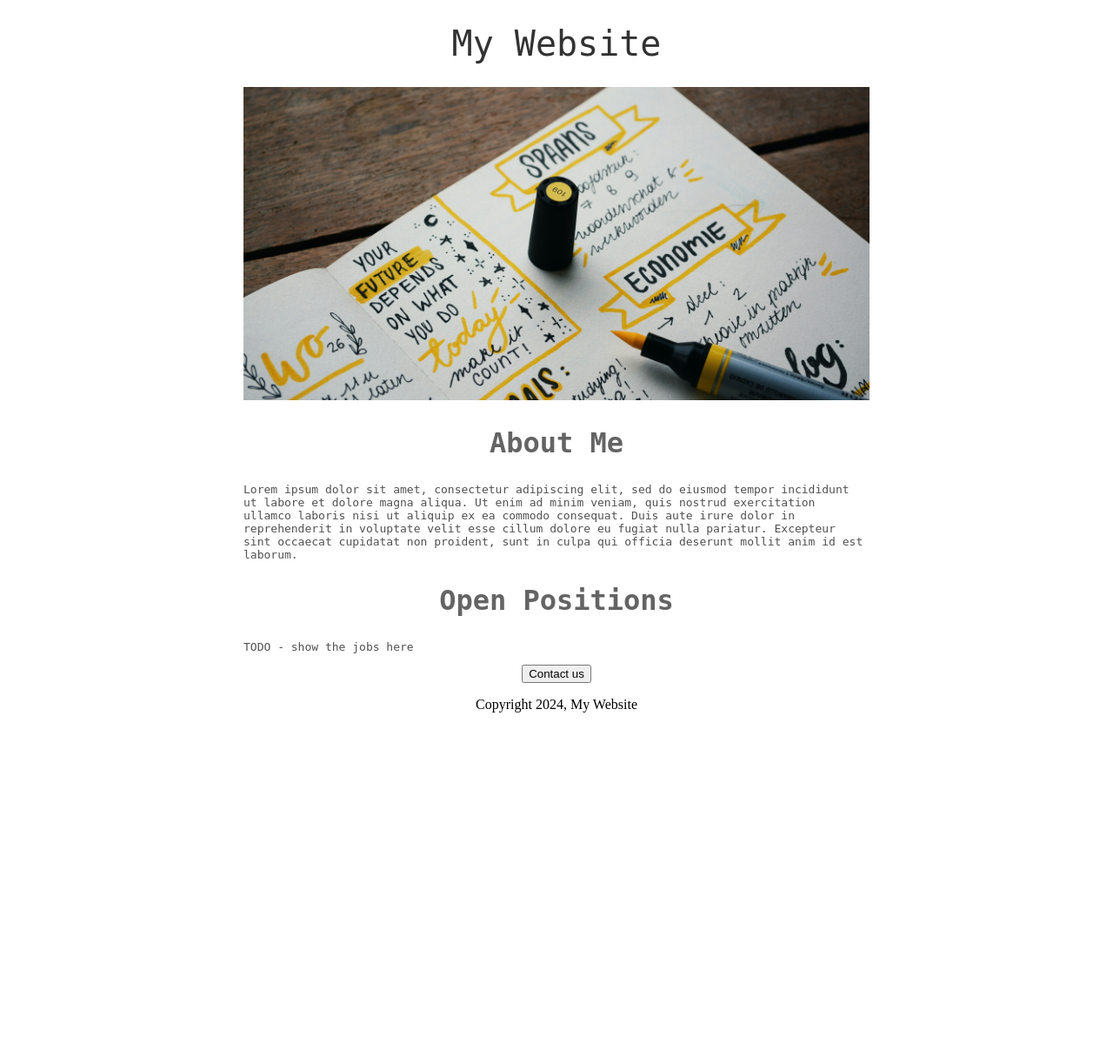
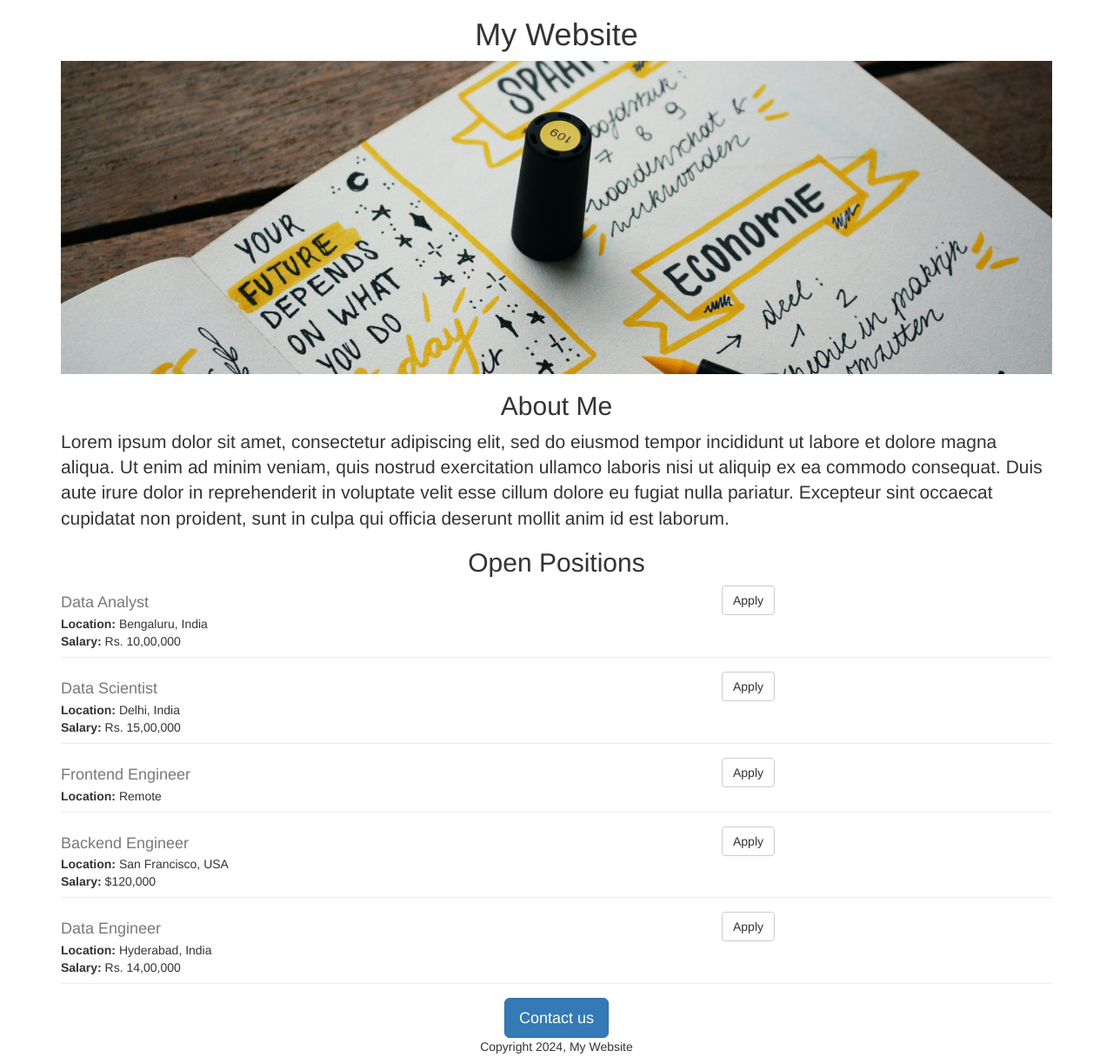
Before and after one commit to Ajay8919/flask-app, a Flask app: page / in a window 1280 px wide. Shown: the whole page at 87% size. Before the commit the page ends 819 px from the top, so only its background shows below. Run offline with Flask 3, Linux system fonts and the light colour scheme.

Commit message:
added dynamic data and api route

```diff
--- a/app.py
+++ b/app.py
@@ -1,10 +1,46 @@
-from flask import Flask, render_template
+from flask import Flask, render_template, jsonify
 
 app = Flask(__name__)
 
+JOBS=[
+    {
+        'id':1,
+        'title':'Data Analyst',
+        'location':'Bengaluru, India',
+        'salary':'Rs. 10,00,000'
+    },
+    {
+        'id':2,
+        'title':'Data Scientist',
+        'location':'Delhi, India',
+        'salary':'Rs. 15,00,000'
+    },
+    {
+        'id':3,
+        'title':'Frontend Engineer',
+        'location':'Remote',
+
+    },
+    {
+        'id':4,
+        'title':'Backend Engineer',
+        'location':'San Francisco, USA',
+        'salary':'$120,000'
+    },
+    {
+        'id':5,
+        'title':'Data Engineer',
+        'location':'Hyderabad, India',
+        'salary':'Rs. 14,00,000'
+    }
+]
+
 @app.route("/")
 def hello_world():
-    return render_template('index.html');
+    return render_template('index.html',jobs=JOBS);
 
+@app.route('/jobs')
+def list_jobs():
+    return jsonify(JOBS)
 if __name__ == "__main__":
     app.run(host="0.0.0.0", debug=True)
--- a/templates/index.html
+++ b/templates/index.html
@@ -2,47 +2,34 @@
 <html>
   <head>
     <title>My Title</title>
+    <meta charset="utf-8">
+    <meta http-equiv="X-UA-Compatible" content="IE=edge">
+    <meta name="viewport" content="width=device-width, initial-scale=1">
+    <link rel="stylesheet" href="https://cdn.jsdelivr.net/npm/bootstrap@3.4.1/dist/css/bootstrap.min.css" integrity="sha384-HSMxcRTRxnN+Bdg0JdbxYKrThecOKuH5zCYotlSAcp1+c8xmyTe9GYg1l9a69psu" crossorigin="anonymous">
     <style>
-      h1{
-        font-size: 40px;
-        font-family: monospace;
-        font-weight:normal;
-        color: rgb(50, 50, 50);
-        text-align:center;
-      }
       #banner{
-        width: 100%;
         height: 360px;
         object-fit:cover;
-
-      }
-      h2{
-        font-size: 32px;
-        font-family: monospace;
-        color: rgb(100, 100, 100);
-        text-align:center;
-      }
-      .bodytext{
-        font-family: monospace;
-        color: rgb(80, 80, 80);
-      }
-      #container{
-        max-width:720px;
-        margin:0 auto 0 auto;
+        width:100%;
       }
     </style>
   </head>
   <body>
-    <div id="container">
-    <h1>My Website</h1>
-    <img id="banner" src="https://7d88b67c-2d21-4bfc-a797-d486ffb819ee-00-35jqkiqvk8tl6.pike.replit.dev:5000/static/careers.jpg"/>
-    <h2>About Me</h2>
-    <p class="bodytext">Lorem ipsum dolor sit amet, consectetur adipiscing elit, sed do eiusmod tempor incididunt ut labore et dolore magna aliqua. Ut enim ad minim veniam, quis nostrud exercitation ullamco laboris nisi ut aliquip ex ea commodo consequat. Duis aute irure dolor in reprehenderit in voluptate velit esse cillum dolore eu fugiat nulla pariatur. Excepteur sint occaecat cupidatat non proident, sunt in culpa qui officia deserunt mollit anim id est laborum.</p>
-    <h2>Open Positions</h2>
-    <p class="bodytext">TODO - show the jobs here</p>
-      <div style="text-align:center;">
-    <button id="contactbutton">Contact us</button>
-        <p>Copyright 2024, My Website</p>
+    <div class="container">
+    <h1 class="text-center mt-2 mb-4">My Website</h1>
+    <img class="img-fluid" id="banner" src="https://7d88b67c-2d21-4bfc-a797-d486ffb819ee-00-35jqkiqvk8tl6.pike.replit.dev:5000/static/careers.jpg"/>
+    <h2 class="text-center">About Me</h2>
+    <p class="lead">Lorem ipsum dolor sit amet, consectetur adipiscing elit, sed do eiusmod tempor incididunt ut labore et dolore magna aliqua. Ut enim ad minim veniam, quis nostrud exercitation ullamco laboris nisi ut aliquip ex ea commodo consequat. Duis aute irure dolor in reprehenderit in voluptate velit esse cillum dolore eu fugiat nulla pariatur. Excepteur sint occaecat cupidatat non proident, sunt in culpa qui officia deserunt mollit anim id est laborum.</p>
+    <h2 class="text-center mt-2 mb-4">Open Positions</h2>
+    <div>
+      {% for job in jobs %}
+        {% include 'jobitem.html' %}
+      {% endfor %}
+
+    </div>
+      <div class="text-center">
+    <button class="btn btn-primary btn-lg">Contact us</button>
+        <p class="mt-4">Copyright 2024, My Website</p>
         </div>
       </div>
   </body>
--- /dev/null
+++ b/templates/jobitem.html
@@ -0,0 +1,21 @@
+<div style="margin-bottom:16px;border-bottom:1px solid #e9ecef; padding-bottom:8px;" class="row row-no-gutters">
+    <div class="col-xs-10 col-md-8">
+      <h4
+      style="color:rgb(120,120,120); margin-bottom:4px; "
+    >
+      {{job['title']}}
+    </h4>
+    <div>
+     <b>Location:</b> {{job['location']}}
+    </div>
+    {% if 'salary' in job %}
+    <div>
+      <b>Salary:</b> {{job['salary']}}
+    </div>
+    {% endif %}
+    </div>
+    <div class="col-xs-2 col-md-4">
+      <button type="button" class="btn btn-default">Apply</button>
+    </div>
+
+</div>
```
